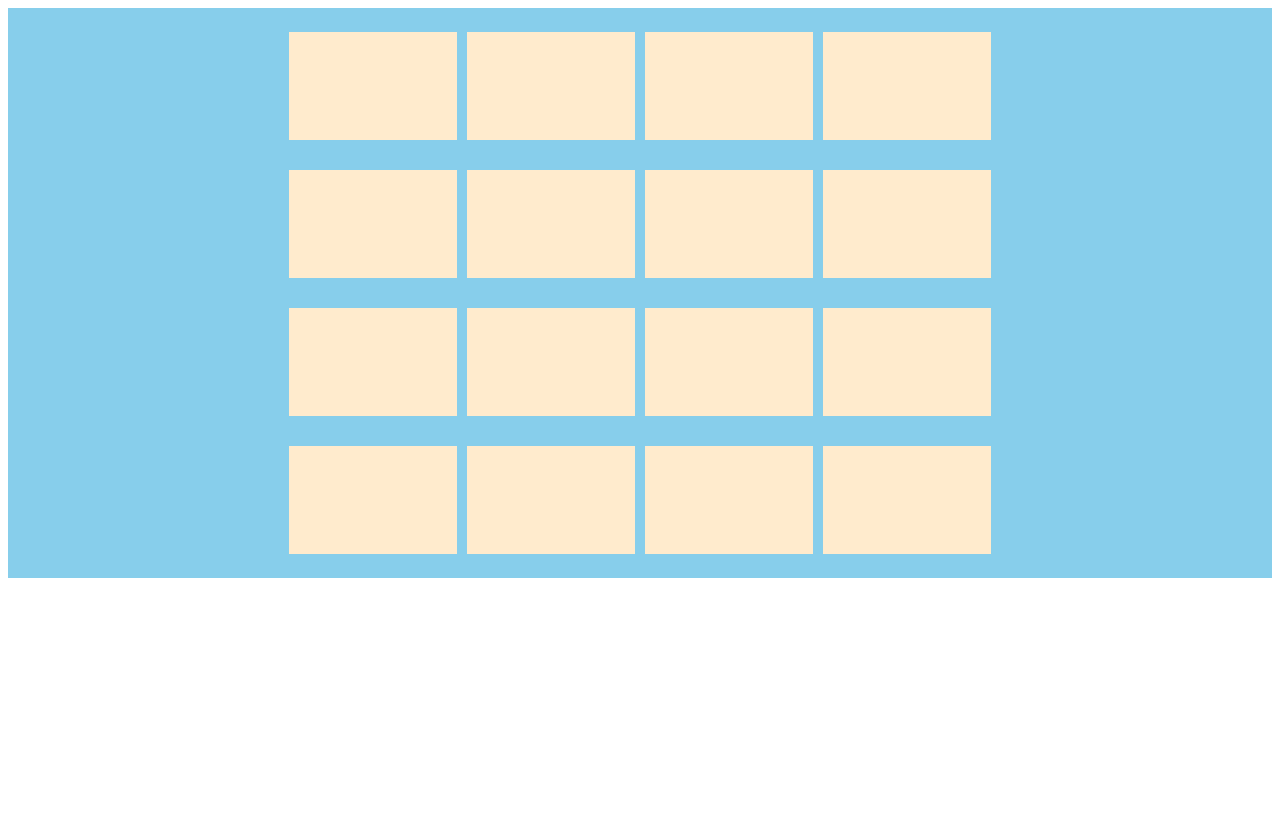
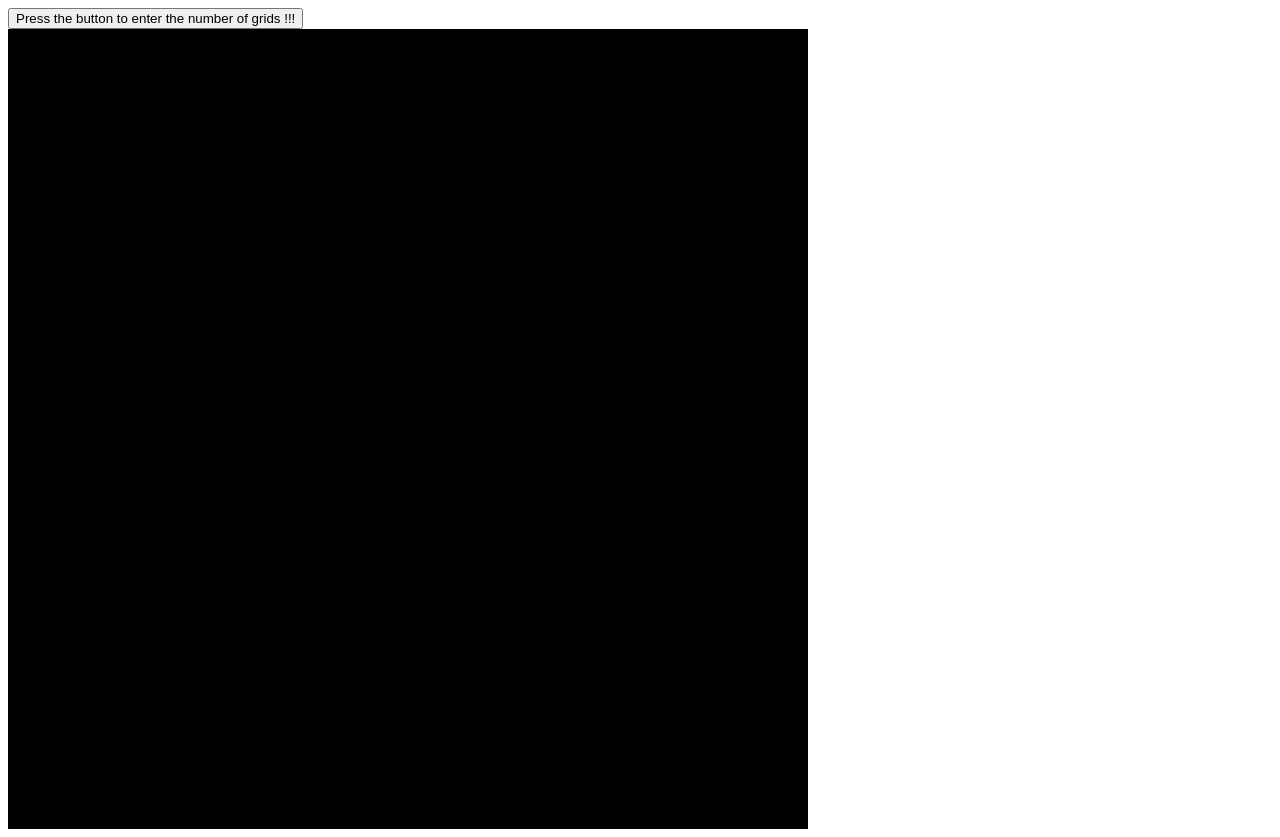
Before and after one commit to selman-sezer/odin_project, a plain HTML site: page Projects/Etch-a-Sketch/index.html in a window 1280 px wide. Before the commit the page ends 800 px from the top, so only its background shows below. Drawn offline with Linux system fonts and the light colour scheme.

Commit message:
Etch-a-Sketch Modify the code so that the user can give the number of grids Change the CSS

```diff
--- a/Projects/Etch-a-Sketch/script.js
+++ b/Projects/Etch-a-Sketch/script.js
@@ -1,3 +1,11 @@
+// GLOBAL VARIABLES
+const BODY = document.querySelector('BODY');
+// main container for the grid
+const CONTAINER_MAIN = document.createElement('div');
+CONTAINER_MAIN.setAttribute('class', 'mainContainer');
+
+
+
 // FUNCTIONS
 function createRandomColor()
 {
@@ -7,35 +15,36 @@ function createRandomColor()
     return `rgb(${r}, ${g}, ${b})`;
 }
 
+
+
 function createGrid(n)
 {
-    // main container for the grid
-    const containerMain = document.createElement('div');
-    containerMain.setAttribute('class', 'mainContainer');
-
-    const body = document.querySelector('body');
+    while (CONTAINER_MAIN.firstChild) {
+        CONTAINER_MAIN.removeChild(CONTAINER_MAIN.firstChild);
+    }
 
     for (let index = 0; index < n; index++) {
         let group = document.createElement('div');
-        group.setAttribute('class', 'groupOf4');
+        group.setAttribute('class', 'group');
 
         for (let k = 0; k < n; k++) {
             let grid = document.createElement('div');
             grid.setAttribute('class', 'grid');
             group.appendChild(grid);
         }
-        containerMain.appendChild(group);
+        CONTAINER_MAIN.appendChild(group);
     }
 
-    body.appendChild(containerMain);
+    BODY.appendChild(CONTAINER_MAIN);
+}
+
+function mainFunction()
+{
+
 }
 
 
-createGrid(4);
-// hover
-const containerMain = document.querySelector('.mainContainer');
-
-containerMain.addEventListener('mouseover', (e)=>{
+CONTAINER_MAIN.addEventListener('mouseover', (e)=>{
     let target = e.target;
     if (target.classList.contains('grid')) {
         let color = createRandomColor();
@@ -43,19 +52,9 @@ containerMain.addEventListener('mouseover', (e)=>{
     }
 });
 
-// containerMain.addEventListener('mouseout', (e)=>{
-//     let target = e.target;
 
-//     if (target.classList.contains('grid')) {
 
-//         let color = createRandomColor();
-
-//         target.style.backgroundColor = color;
-//         // target.style.backgroundColor = ''
-//     }
-// });
-
-containerMain.addEventListener('mousemove', (e)=>{
+CONTAINER_MAIN.addEventListener('mousemove', (e)=>{
     let target = e.target;
 
     if (target.classList.contains('grid')) {
@@ -74,8 +73,8 @@ containerMain.addEventListener('mousemove', (e)=>{
         trailElement.style.backgroundColor = 'black'; // Color of the trail
         trailElement.style.pointerEvents = 'none'; // Prevent the trail from interfering with other elements
 
-        // Append the trail element to the body or containerMain
-        containerMain.appendChild(trailElement);
+        // Append the trail element to the BODY or CONTAINER_MAIN
+        CONTAINER_MAIN.appendChild(trailElement);
 
         // Fade the trail element out after a short time and then remove it
         setTimeout(() => {
@@ -96,13 +95,18 @@ containerMain.addEventListener('mousemove', (e)=>{
 
 
 
-
+createGrid(4);
 
 const btnAskUser = document.createElement('button');
 btnAskUser.textContent = 'Press the button to enter the number of grids !!!';
-body.insertBefore(btnAskUser, body.childNodes[0]);
+BODY.insertBefore(btnAskUser, BODY.childNodes[0]);
 
-btnAskUser.addEventListener(()=>{
+btnAskUser.addEventListener('click', ()=>{
     let numberOfGrid = prompt('Please enter the number');
-    createGrid(numberOfGrid);
+    if (numberOfGrid >= 100) {
+        numberOfGrid = prompt('Please enter the number less than 100');
+    }
+
+    createGrid(parseInt(numberOfGrid));
+
 });
--- a/Projects/Etch-a-Sketch/styles.css
+++ b/Projects/Etch-a-Sketch/styles.css
@@ -2,31 +2,20 @@
 {
     display: flex;
     flex-direction: column;
-    /* justify-content: space-between; */
-    gap: 10px;
     background-color: skyblue;
-    padding: 14px;
+    width: 800px;
+    height: 800px;
 }
 
-.groupOf4
+.group
 {
     display: flex;
     justify-content: center;
-    padding: 10px;
-    background-color: skyblue;
-    gap: 10px;
     flex: 1;
 }
 
 .grid
 {
-    /* border-width: 4px; */
-    /* border-style: solid; */
-    /* border-color: black; */
-    background-color: blanchedalmond;
-    padding: 4px;
-    /* margin: auto; */
-    width: 160px;
-    height: 100px;
-
+    background-color: black;
+    flex: 1;
 }
```
